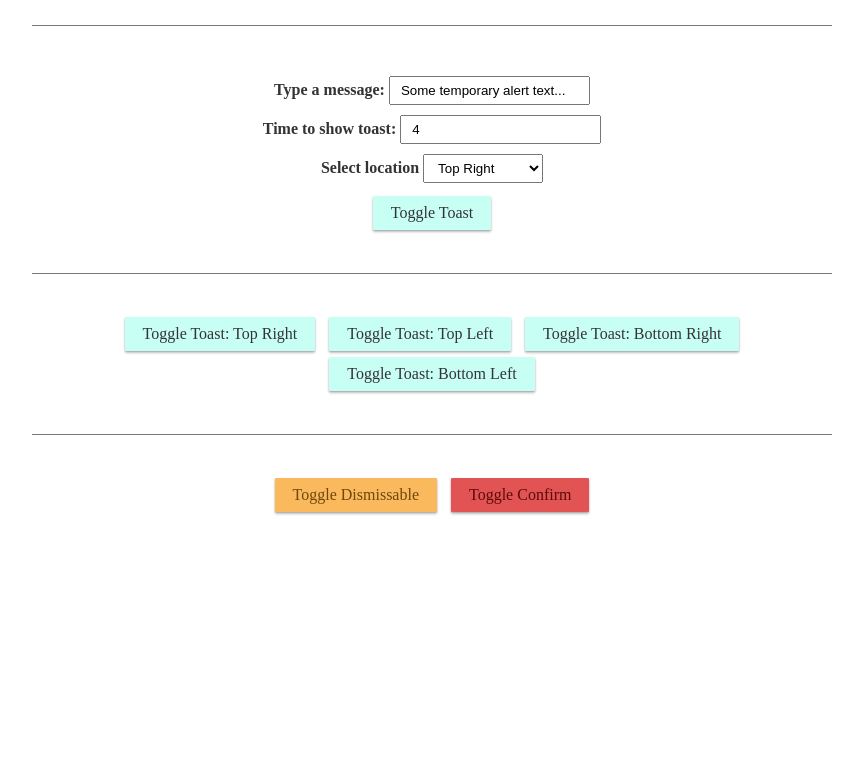
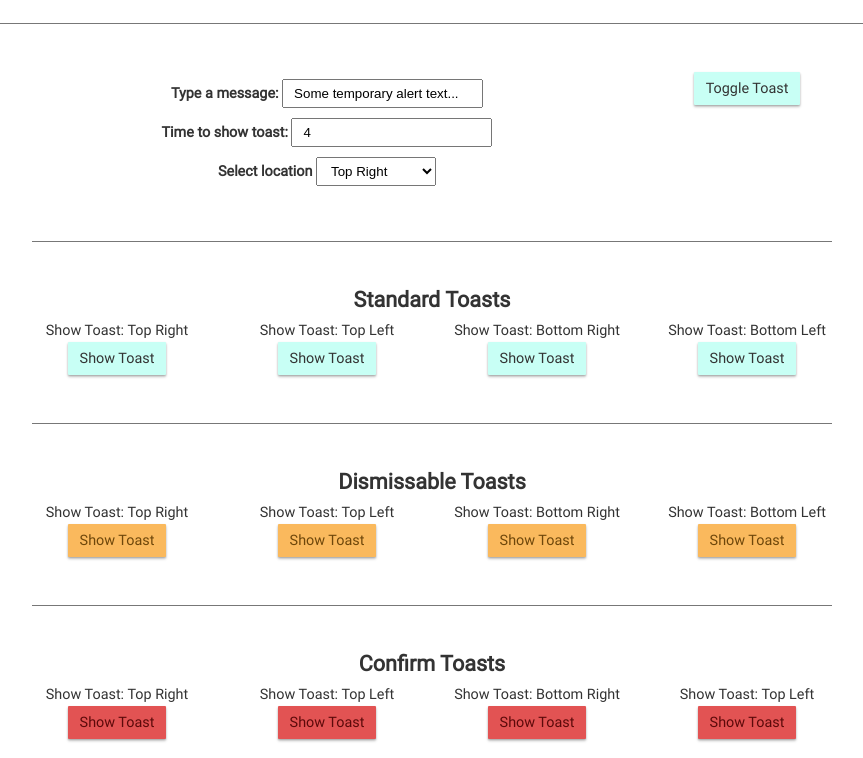
Before and after one commit to georgegomez144/notifica, a website: page demo/index.html in a window 1280 px wide. Shown: the part 42-800 px from the top of the page, without its empty margins (208-1071 px from the left). Drawn offline with Linux system fonts and the light colour scheme.

Commit message:
update mygrid

```diff
--- a/demo/index.html
+++ b/demo/index.html
@@ -7,10 +7,16 @@
 </head>
 
 <body>
+  <header>
     <div class="container text center">
       <h2 class="text uppercase">Notifica</h2>
+    </div>
+  </header>
   <divider></divider>
+  <main>
+    <div class="container text center">
       <div class="row">
+        <div class="col-9">
             <div class="form-group">
               <label for="myMessage">Type a message:</label>
               <input id="myMessage" type="text" value="Some temporary alert text..." placeholder="Type your message...">
@@ -28,17 +34,79 @@
                 <option value="bl">Bottom Left</option>
               </select>
             </div>
+        </div>
+        <div class="col-3">
           <span class="button default" onclick="toggleToastInput()">Toggle Toast</span>
         </div>
+      </div>
       <divider></divider>
-    <span class="button default" onclick="toggleToast('toast in the top right corner','tr',3)">Toggle Toast: Top Right</span>
-    <span class="button default" onclick="toggleToast('toast in the top left corner','tl',3)">Toggle Toast: Top Left</span>
-    <span class="button default" onclick="toggleToast('toast in the bottom right corner','br',3)">Toggle Toast: Bottom Right</span>
-    <span class="button default" onclick="toggleToast('toast in the bottom left corner','bl',3)">Toggle Toast: Bottom Left</span>
+      <div class="row">
+          <div class="col-12">
+            <h2>Standard Toasts</h2>
+          </div>
+        <div class="col-3">
+          <p>Show Toast: Top Right</p>
+          <span class="button default" onclick="showToast('toast in the top right corner','tr',3)">Show Toast</span>
+        </div>
+        <div class="col-3">
+          <p>Show Toast: Top Left</p>
+          <span class="button default" onclick="showToast('toast in the top left corner','tl',3)">Show Toast</span>
+        </div>
+        <div class="col-3">
+          <p>Show Toast: Bottom Right</p>
+          <span class="button default" onclick="showToast('toast in the bottom right corner','br',3)">Show Toast</span>
+        </div>
+        <div class="col-3">
+          <p>Show Toast: Bottom Left</p>
+          <span class="button default" onclick="showToast('toast in the bottom left corner','bl',3)">Show Toast</span>
+        </div>
+      </div>
       <divider></divider>
-    <span class="button warning" onclick="toggleDismiss()">Toggle Dismissable</span>
-    <span class="button danger" onclick="toggleConfirm()">Toggle Confirm</span>
+      <div class="row">
+        <div class="col-12">
+          <h2>Dismissable Toasts</h2>
         </div>
+        <div class="col-3">
+          <p>Show Toast: Top Right</p>
+          <span class="button warning" onclick="toggleDismiss('toast in the top right corner','tr',3)">Show Toast</span>
+        </div>
+        <div class="col-3">
+          <p>Show Toast: Top Left</p>
+          <span class="button warning" onclick="toggleDismiss('toast in the top left corner','tl',3)">Show Toast</span>
+        </div>
+        <div class="col-3">
+          <p>Show Toast: Bottom Right</p>
+          <span class="button warning" onclick="toggleDismiss('toast in the bottom right corner','br',3)">Show Toast</span>
+        </div>
+        <div class="col-3">
+          <p>Show Toast: Bottom Left</p>
+          <span class="button warning" onclick="toggleDismiss('toast in the bottom left corner','bl',3)">Show Toast</span>
+        </div>
+      </div>
+      <divider></divider>
+      <div class="row">
+        <div class="col-12">
+          <h2>Confirm Toasts</h2>
+        </div>
+        <div class="col-3">
+          <p>Show Toast: Top Right</p>
+          <span class="button danger" onclick="toggleConfirm('toast in the top right corner','tr',3)">Show Toast</span>
+        </div>
+        <div class="col-3">
+          <p>Show Toast: Top Left</p>
+          <span class="button danger" onclick="toggleConfirm('toast in the top left corner','tl',3)">Show Toast</span>
+        </div>
+        <div class="col-3">
+          <p>Show Toast: Bottom Right</p>
+          <span class="button danger" onclick="toggleConfirm('toast in the bottom right corner','br',3)">Show Toast</span>
+        </div>
+        <div class="col-3">
+          <p>Show Toast: Top Left</p>
+          <span class="button danger" onclick="toggleConfirm('toast in the bottom left corner','bl',3)">Show Toast</span>
+        </div>
+      </div>
+    </div>
+  </main>
   <script src="dist/js/notifica.min.js"></script>
   <script>
     function toggleToastInput() {
@@ -53,16 +121,16 @@
       }
     }
 
-    function toggleToast(msg, pos, ti) {
+    function showToast(msg, pos, ti) {
       _N.toast(msg, pos, ti);
     }
 
-    function toggleDismiss() {
-      _N.dismiss('some warning message', 'bl', 3);
+    function toggleDismiss(msg, pos, ti) {
+      _N.dismiss(msg, pos, ti);
     }
 
-    function toggleConfirm() {
-      _N.confirm('some warning message', 'bl', 3);
+    function toggleConfirm(msg, pos, ti) {
+      _N.confirm(msg, pos, ti);
     }
   </script>
 </body>
```
Also changed, not shown: demo/dist/css/my_grid.min.css. Lines whose indentation alone changed are shown as unchanged.
